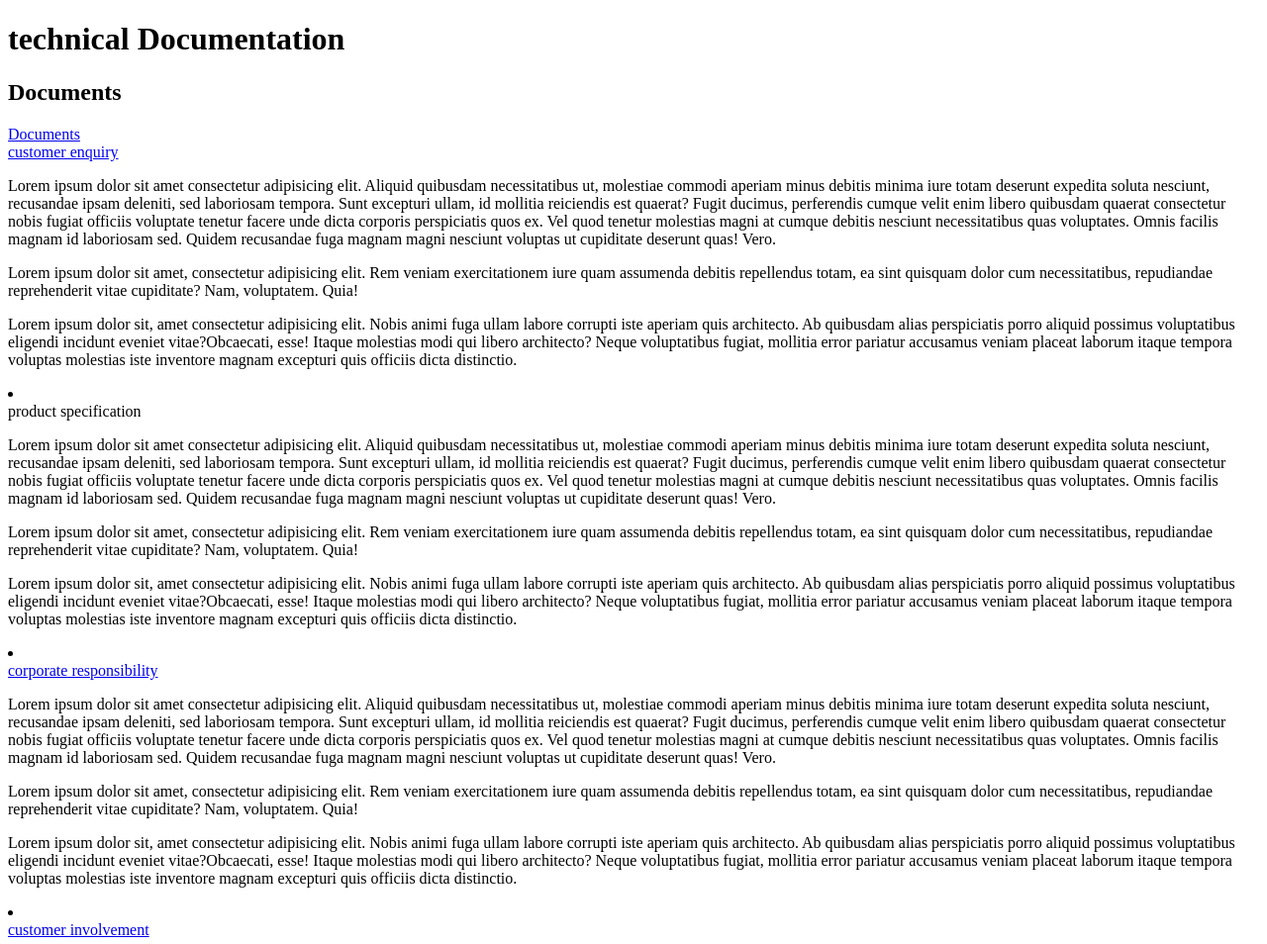
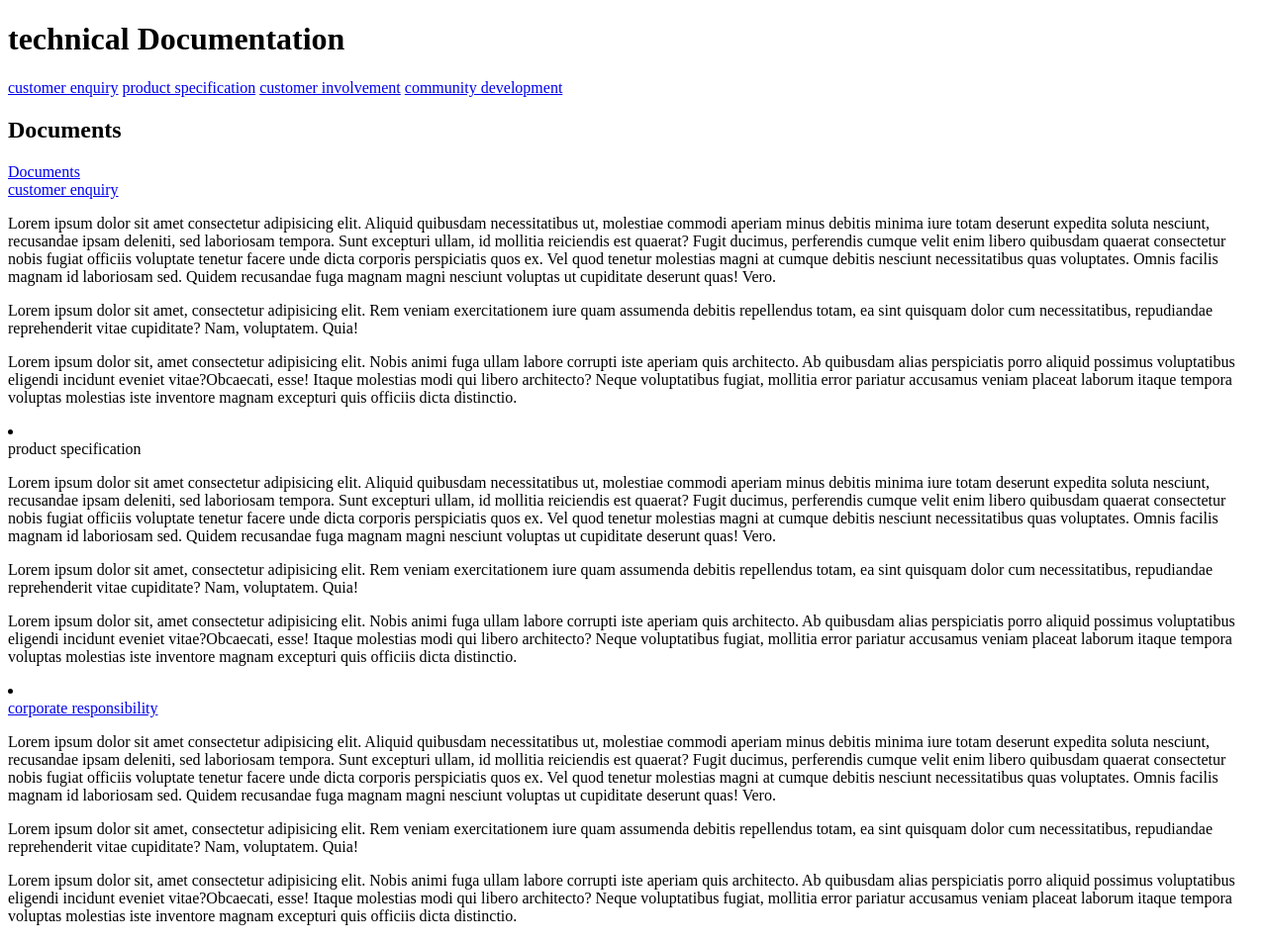
Before and after one commit to peterdgreat/Technical-Documentation-P-B, a plain HTML site: page index.html in a window 1280 px wide. Shown: the top 954 px of the page at 99% size. Drawn offline with Linux system fonts and the light colour scheme.

Commit message:
Update index.html

```diff
--- a/index.html
+++ b/index.html
@@ -13,6 +13,11 @@
                 technical Documentation
             </h1>
             <nav id="navbar">
+                <a href='#customer_enquiry' class="nav-link" class="main-section">customer enquiry</a>
+                <a href='#product_specification' class="nav-link" class="main-section"> product specification</a>
+                <a href='#corporate_responsibility' class="nav-link" class="main-section"></a>
+                <a href='#customer_involvement' class="nav-link" class="main-section">customer involvement</a>
+                <a href='#community_development' class="nav-link" class="main-section">community development</a>
 
 <header>
     <h2>
```
